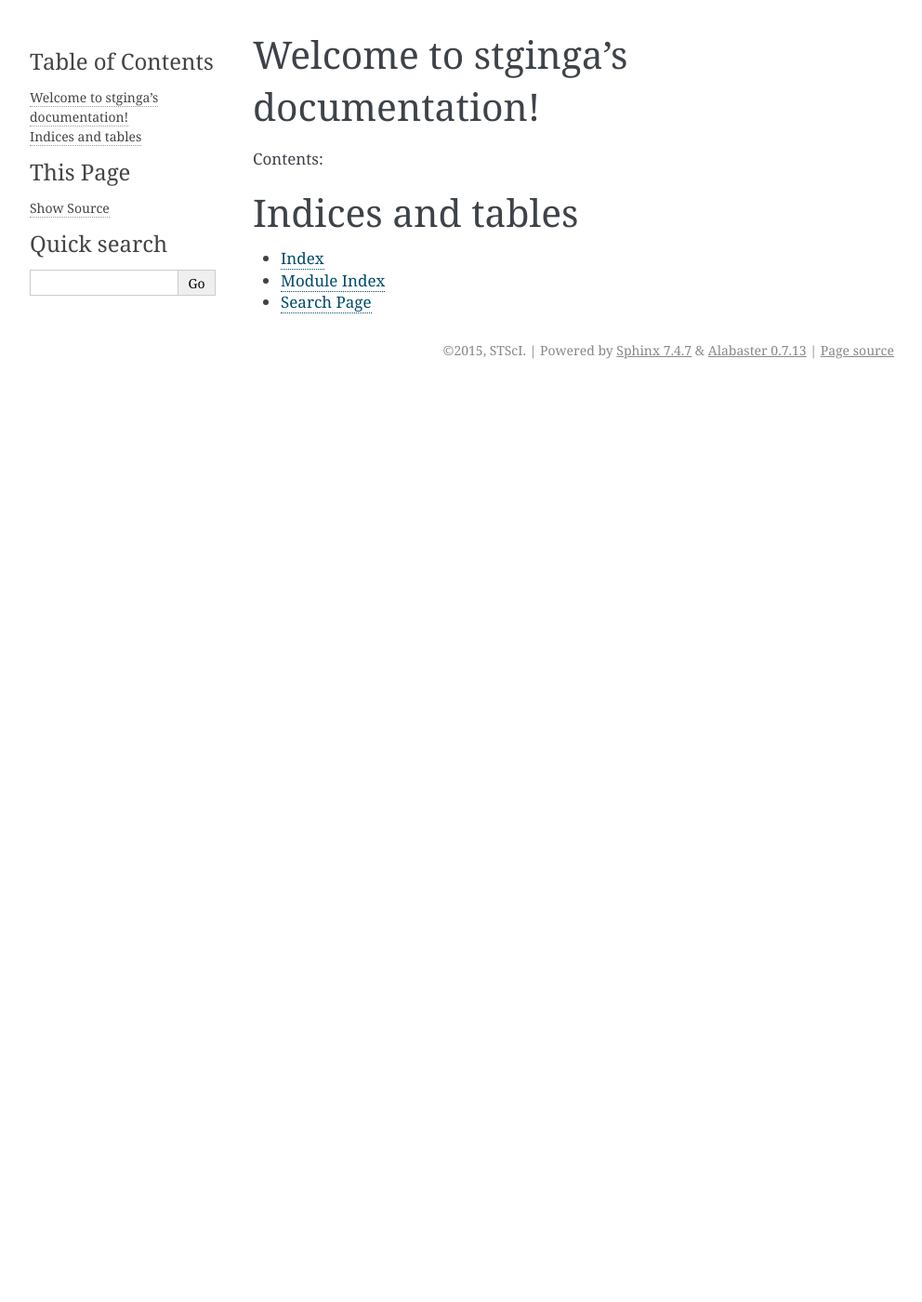
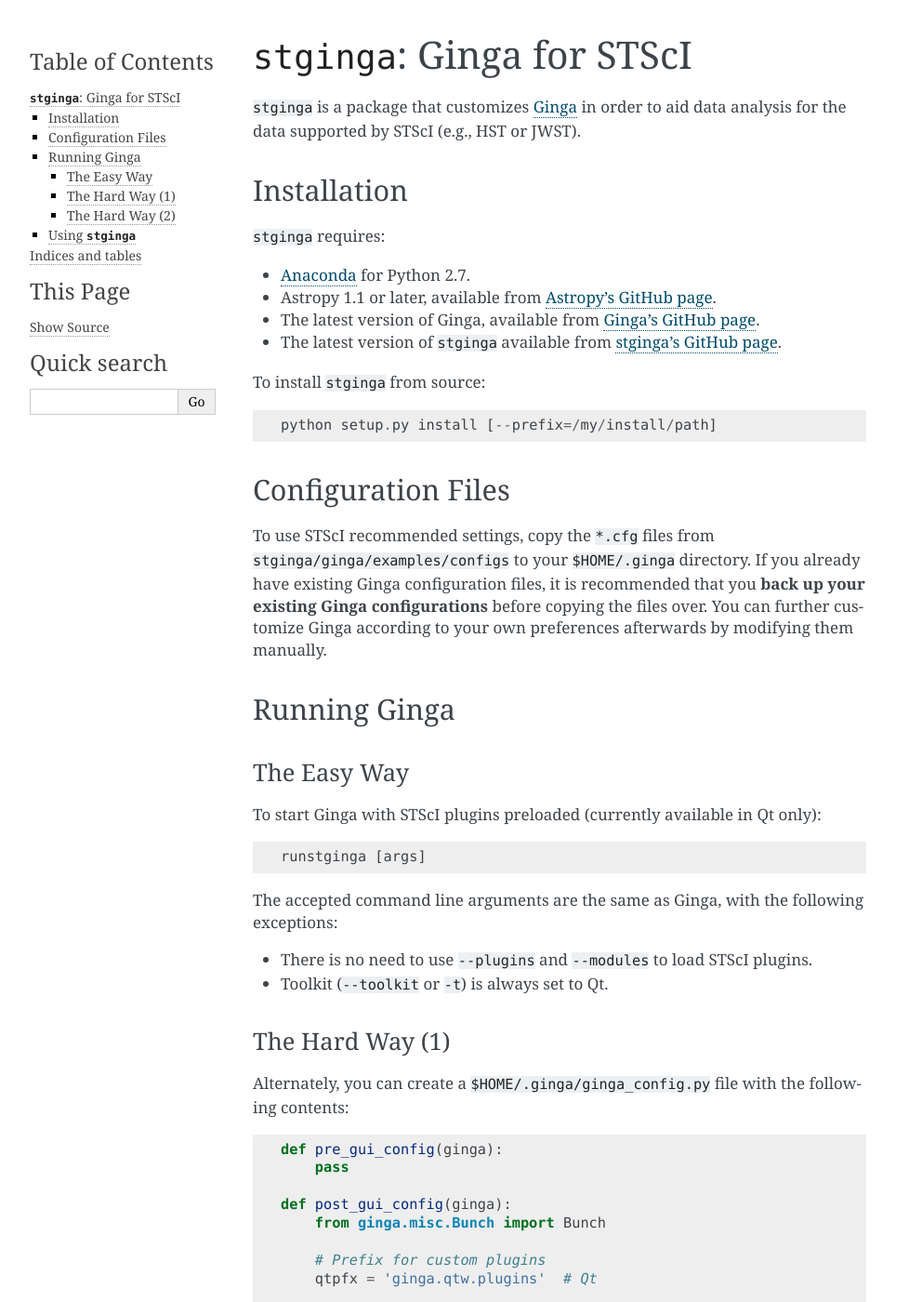
Before and after one commit to spacetelescope/stginga, a Sphinx documentation site: the page built from docs/source/index.rst, in a window 1280 px wide and 1400 px high. Shown: the whole window at 93% size, without its empty margins (148-1140 px from the left). Built offline with Sphinx 7.4.7, drawn with Linux system fonts in a browser that asks for light colours; formulas are drawn with MathJax 3; some of the changed text lies outside the part shown.

Commit message:
Implemented fancier executable script. Added documentation.

```diff
--- a/docs/source/conf.py
+++ b/docs/source/conf.py
@@ -62,11 +62,11 @@
 # The version info for the project you're documenting, acts as replacement for
 # |version| and |release|, also used in various other places throughout the
 # built documents.
-#
+import stginga
 # The short X.Y version.
-version = '0.1.0'
+version = stginga.__version__
 # The full version, including alpha/beta/rc tags.
-release = '0.1.0'
+release = stginga.__version__
 
 # The language for content autogenerated by Sphinx. Refer to documentation
 # for a list of supported languages.
--- a/docs/source/index.rst
+++ b/docs/source/index.rst
@@ -3,14 +3,102 @@
    You can adapt this file completely to your liking, but it should at least
    contain the root `toctree` directive.
 
-Welcome to stginga's documentation!
-===================================
+``stginga``: Ginga for STScI
+============================
 
-Contents:
+``stginga`` is a package that customizes
+`Ginga <https://ginga.readthedocs.org/en/latest/>`_ in order to aid data
+analysis for the data supported by STScI (e.g., HST or JWST).
+
+
+Installation
+------------
+
+``stginga`` requires:
+
+* `Anaconda <https://www.continuum.io/downloads>`_ for Python 2.7.
+* Astropy 1.1 or later, available from
+  `Astropy's GitHub page <https://github.com/astropy/astropy>`_.
+* The latest version of Ginga, available from
+  `Ginga's GitHub page <https://github.com/ejeschke/ginga/>`_.
+* The latest version of ``stginga`` available from
+  `stginga's GitHub page <https://github.com/spacetelescope/stginga>`_.
+
+To install ``stginga`` from source::
+
+    python setup.py install [--prefix=/my/install/path]
+
+
+Configuration Files
+-------------------
+
+To use STScI recommended settings, copy the ``*.cfg`` files from
+``stginga/ginga/examples/configs`` to your ``$HOME/.ginga`` directory.
+If you already have existing Ginga configuration files, it is recommended that
+you **back up your existing Ginga configurations** before copying the files
+over. You can further customize Ginga according to your own preferences
+afterwards by modifying them manually.
+
+
+Running Ginga
+-------------
+
+
+The Easy Way
+^^^^^^^^^^^^
+
+To start Ginga with STScI plugins preloaded (currently available in Qt only)::
+
+    runstginga [args]
+
+The accepted command line arguments are the same as Ginga, with the following
+exceptions:
+
+* There is no need to use ``--plugins`` and ``--modules`` to load STScI plugins.
+* Toolkit (``--toolkit`` or ``-t``) is always set to Qt.
+
+
+The Hard Way (1)
+^^^^^^^^^^^^^^^^
+
+Alternately, you can create a ``$HOME/.ginga/ginga_config.py`` file with the
+following contents::
+
+    def pre_gui_config(ginga):
+        pass
+
+    def post_gui_config(ginga):
+        from ginga.misc.Bunch import Bunch
+
+        # Prefix for custom plugins
+        qtpfx = 'ginga.qtw.plugins'  # Qt
+
+        # Add STScI local plugins (Qt)
+        ginga.add_local_plugin(
+            Bunch(module='BackgroundSub', ws='dialogs', pfx=qtpfx))
+        ginga.add_local_plugin(
+            Bunch(module='DQInspect', ws='dialogs', pfx=qtpfx))
+
+Then you can run Ginga natively as follows::
+
+    ginga --toolkit=qt [args]
+
+
+The Hard Way (2)
+^^^^^^^^^^^^^^^^
+
+You can also run Ginga natively without ``ginga_config.py`` as follows::
+
+    ginga --toolkit=qt --plugins=ginga.qtw.plugins.BackgroundSub,ginga.qtw.plugins.DQInspect [args]
+
+
+Using ``stginga``
+-----------------
 
 .. toctree::
    :maxdepth: 2
 
+   ref_api
 
 
 Indices and tables
--- a/stginga/__init__.py
+++ b/stginga/__init__.py
@@ -1,4 +1,7 @@
 from __future__ import (absolute_import, division, print_function,
                         unicode_literals)
 
+__version__ = '0.1.0'
+
+from . import gingawrapper
 from . import utils
```
Also changed, not shown: README.md (+2 -0 lines), docs/source/ref_api.rst (added, +15 -0 lines), 4 other files.
